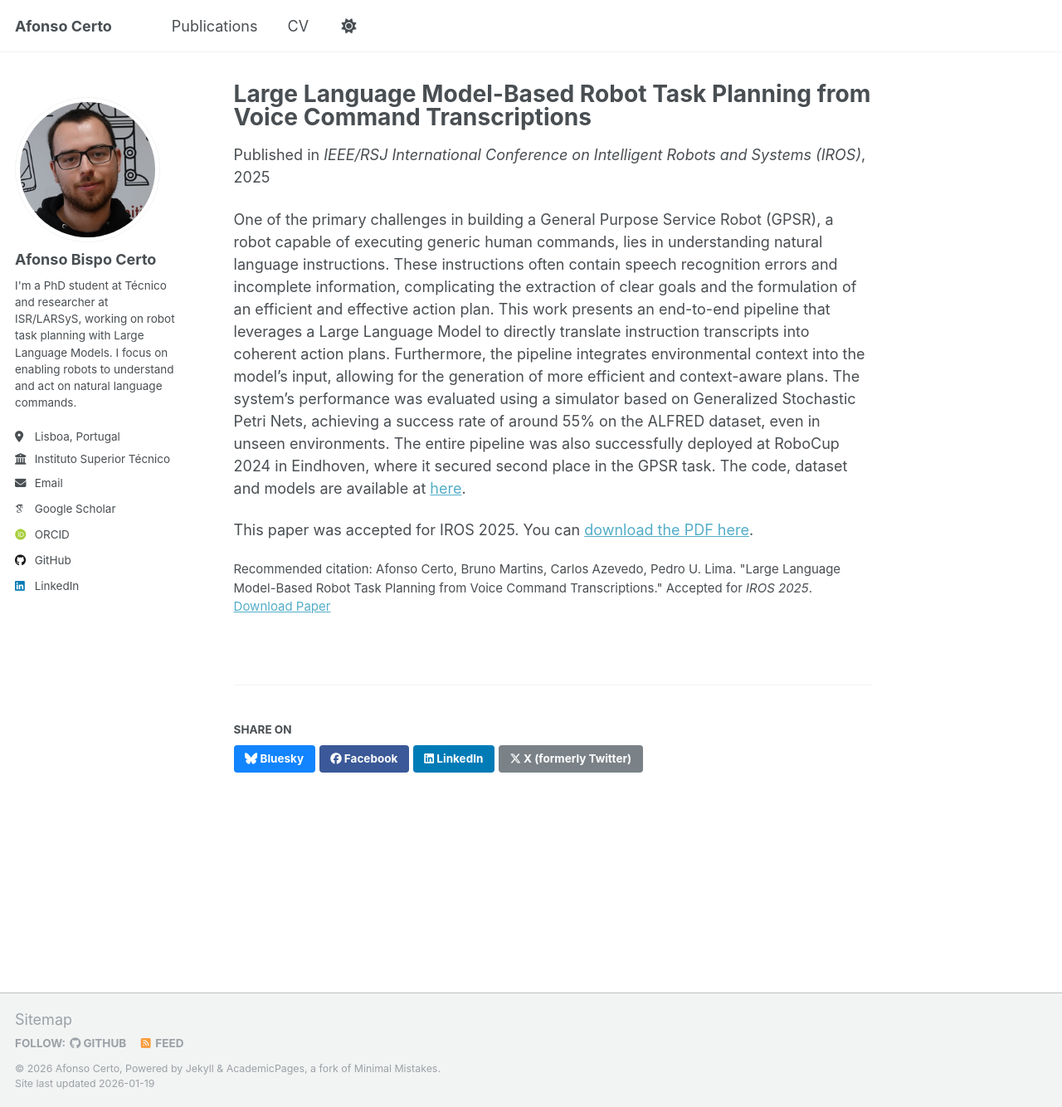
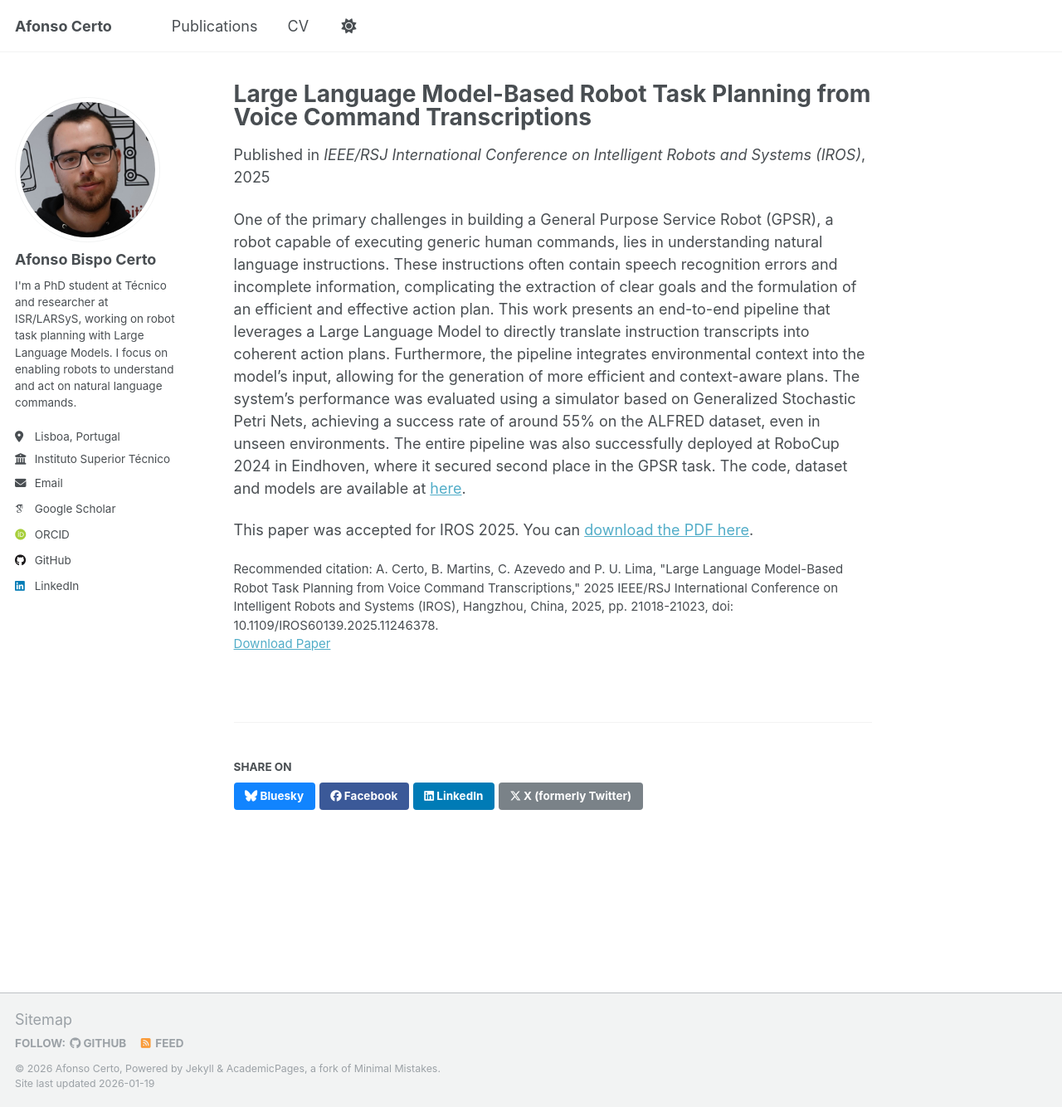
Before and after one commit to certafonso/certafonso.github.io, a Jekyll site: the page built from _publications/2025-02-28-iros2025-llm-planning.md, in a window 1280 px wide and 1334 px high. Shown: the whole window at 83% size. Built offline with Jekyll 4.4.1, drawn with Linux system fonts in a browser that asks for light colours; some web fonts are replaced.

Commit message:
Update iros citation

```diff
--- a/_publications/2025-02-28-iros2025-llm-planning.md
+++ b/_publications/2025-02-28-iros2025-llm-planning.md
@@ -3,11 +3,11 @@ title: "Large Language Model-Based Robot Task Planning from Voice Command Transc
 collection: publications
 category: conferences
 permalink: /publication/2025-02-28-iros2025-llm-planning
-excerpt: 'One of the primary challenges in building a General Purpose Service Robot (GPSR), a robot capable of executing generic human commands, lies in understanding natural language instructions. These instructions often contain speech recognition errors and incomplete information, complicating the extraction of clear goals and the formulation of an efficient and effective action plan. This work presents an end-to-end pipeline that leverages a Large Language Model to directly translate instruction transcripts into coherent action plans. Furthermore, the pipeline integrates environmental context into the model’s input, allowing for the generation of more efficient and context-aware plans. The system’s performance was evaluated using a simulator based on Generalized Stochastic Petri Nets, achieving a success rate of around 55% on the ALFRED dataset, even in unseen environments. The entire pipeline was also successfully deployed at RoboCup 2024 in Eindhoven, where it secured second place in the GPSR task. The code, dataset and models are available at https://github.com/socrob/llm_gpsr. '
+excerpt: 'One of the primary challenges in building a General Purpose Service Robot (GPSR), a robot capable of executing generic human commands, lies in understanding natural language instructions. These instructions often contain speech recognition errors and incomplete information, complicating the extraction of clear goals and the formulation of an efficient and effective action plan. This work presents an end-to-end pipeline that leverages a Large Language Model to directly translate instruction transcripts into coherent action plans. Furthermore, the pipeline integrates environmental context into the model’s input, allowing for the generation of more efficient and context-aware plans. The system’s performance was evaluated using a simulator based on Generalized Stochastic Petri Nets, achieving a success rate of around 55% on the ALFRED dataset, even in unseen environments. The entire pipeline was also successfully deployed at RoboCup 2024 in Eindhoven, where it secured second place in the GPSR task. The code, dataset and models are available [here](https://github.com/socrob/llm_gpsr).'
 date: 2025-02-28
 venue: 'IEEE/RSJ International Conference on Intelligent Robots and Systems (IROS)'
 paperurl: 'https://afonsocerto.com/files/iros2025_llm_robot_planning.pdf'
-citation: 'Afonso Certo, Bruno Martins, Carlos Azevedo, Pedro U. Lima. "Large Language Model-Based Robot Task Planning from Voice Command Transcriptions." Accepted for <i>IROS 2025</i>.'
+citation: 'A. Certo, B. Martins, C. Azevedo and P. U. Lima, "Large Language Model-Based Robot Task Planning from Voice Command Transcriptions," 2025 IEEE/RSJ International Conference on Intelligent Robots and Systems (IROS), Hangzhou, China, 2025, pp. 21018-21023, doi: 10.1109/IROS60139.2025.11246378.'
 ---
 One of the primary challenges in building a General Purpose Service Robot (GPSR), a robot capable of executing generic human commands, lies in understanding natural language instructions. These instructions often contain speech recognition errors and incomplete information, complicating the extraction of clear goals and the formulation of an efficient and effective action plan. This work presents an end-to-end pipeline that leverages a Large Language Model to directly translate instruction transcripts into coherent action plans. Furthermore, the pipeline integrates environmental context into the model’s input, allowing for the generation of more efficient and context-aware plans. The system’s performance was evaluated using a simulator based on Generalized Stochastic Petri Nets, achieving a success rate of around 55% on the ALFRED dataset, even in unseen environments. The entire pipeline was also successfully deployed at RoboCup 2024 in Eindhoven, where it secured second place in the GPSR task. The code, dataset and models are available at [here](https://github.com/socrob/llm_gpsr).
 
```
Also changed, not shown: 1 other file.
